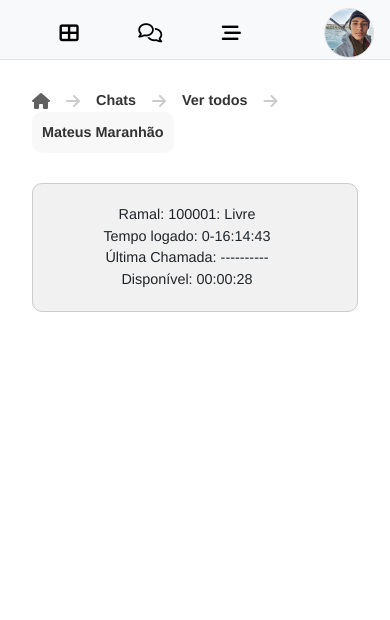
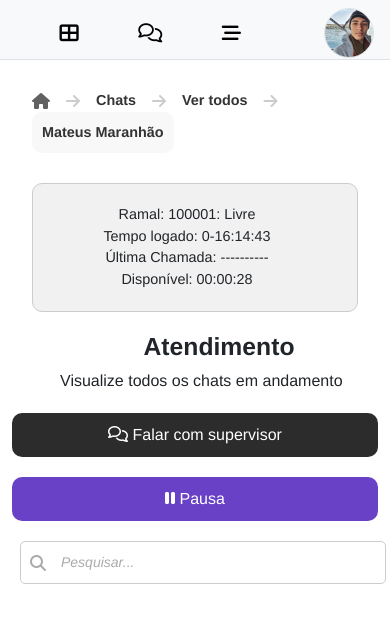
Before and after one commit to mateusmaranhao12/zap-facil, a Vue app: page /menu-usuario in a window 390 px wide. Shown: the top 620 px of the page. Built offline with nearby package versions, Linux system fonts and the light colour scheme.

Commit message:
Implement Navbar2

```diff
--- /dev/null
+++ b/src/components/Navbar1.vue
@@ -0,0 +1,38 @@
+<template>
+    <div class="d-flex align-items-center flex-wrap w-100">
+        <!-- Ver Todos -->
+        <div class="ver-todos d-flex align-items-center me-3 flex-wrap">
+            <i class="fa-solid fa-house me-3"></i>
+            <i class="fa-solid fa-arrow-right me-3"></i>
+            <span class="me-3">Chats</span>
+            <i class="fa-solid fa-arrow-right me-3"></i>
+            <span class="me-3">Ver todos</span>
+            <i class="fa-solid fa-arrow-right me-3"></i>
+            <span style="background-color: rgb(248, 248, 248); border-radius: 10px; padding: 10px;">
+                Mateus Maranhão
+            </span>
+        </div>
+
+        <!-- Time -->
+        <div class="time d-flex align-items-center justify-content-center flex-wrap">
+            <span class="me-3">Ramal: 100001: Livre</span>
+            <span class="me-3">Tempo logado: 0-16:14:43</span>
+            <span class="me-3">Última Chamada: ----------</span>
+            <span class="me-3">Disponível: 00:00:28</span>
+        </div>
+    </div>
+</template>
+
+<script>
+
+export default {
+
+    name: 'navbar-1',
+
+    components: {
+
+    }
+
+}
+
+</script>
--- /dev/null
+++ b/src/components/Navbar2.vue
@@ -0,0 +1,38 @@
+<template>
+    <div class="atendimento">
+        <div class="row">
+            <div class="col-md-5">
+                <h2 class="ms-5">Atendimento</h2>
+                <span class="ms-5">Visualize todos os chats em andamento</span>
+            </div>
+            <div class="col-md-7 d-flex align-items-center justify-content-end flex-wrap">
+                <!-- Botões -->
+                <button class="btn-supervisor me-3">
+                    <i class="fa-regular fa-comments"></i> Falar com supervisor
+                </button>
+                <button class="btn-roxo me-3">
+                    <i class="fa-solid fa-pause"></i> Pausa
+                </button>
+
+                <!-- Input de Pesquisa -->
+                <div class="input-container">
+                    <i class="fa-solid fa-magnifying-glass"></i>
+                    <input type="text" class="form-input" placeholder="Pesquisar..." />
+                </div>
+            </div>
+        </div>
+    </div>
+</template>
+
+<script>
+
+export default {
+
+    name: 'navbar-2',
+
+    components: {
+    }
+
+}
+
+</script>
--- a/src/scss/menu.scss
+++ b/src/scss/menu.scss
@@ -130,3 +130,98 @@
         font-size: 0.9rem;
     }
 }
+
+.atendimento {
+
+    h2 {
+        font-weight: $bold;
+    }
+
+    .btn-roxo {
+        background-color: $purple;
+        color: $white;
+        border: none;
+        border-radius: 10px;
+        padding: 10px;
+        transition: background-color .3s ease;
+        text-decoration: none;
+
+        &:hover {
+            background-color: $purple-hover;
+        }
+    }
+
+    .btn-supervisor {
+        background-color: rgb(44, 44, 44);
+        color: $white;
+        border: none;
+        border-radius: 10px;
+        padding: 10px;
+        transition: background-color .3s ease;
+        text-decoration: none;
+
+        &:hover {
+            background-color: $black;
+        }
+    }
+
+    .input-container {
+        position: relative;
+        width: 300px;
+    }
+
+    .input-container i {
+        position: absolute;
+        left: 10px;
+        top: 50%;
+        transform: translateY(-50%);
+        color: #aaa;
+        font-size: 16px;
+    }
+
+    .form-input {
+        width: 100%;
+        padding: 10px 15px 10px 40px;
+        font-size: 14px;
+        border: 1px solid #ccc;
+        border-radius: 5px;
+        outline: none;
+        transition: all 0.3s ease;
+
+        &::placeholder {
+            color: #aaa;
+            font-style: italic;
+        }
+
+        &:focus {
+            border-color: #007bff;
+            box-shadow: 0 0 5px rgba(0, 123, 255, 0.5);
+        }
+    }
+
+    @media (max-width: 768px) {
+        .form-input {
+            width: 100%;
+            /* O input ocupa toda a largura disponível */
+        }
+
+        .col-md-7 {
+            justify-content: $center;
+            align-items: $center;
+            flex-direction: $column;
+            text-align: $center;
+        }
+
+        h2 {
+            text-align: $center;
+        }
+
+        .input-container,
+        .btn-roxo,
+        .btn-supervisor {
+            margin-top: 20px;
+            width: 100%;
+            margin-left: 0;
+        }
+    }
+}
--- a/src/scss/variaveis.scss
+++ b/src/scss/variaveis.scss
@@ -11,6 +11,7 @@ $center: center;
 $relative: relative;
 $absolute: absolute;
 $flex: flex;
+$column: column;
 
 //Others
 $none: none;
--- a/src/views/MenuUsuario.vue
+++ b/src/views/MenuUsuario.vue
@@ -19,28 +19,10 @@
                 <div class="row d-flex align-items-center justify-content-between flex-wrap">
 
                     <!-- Conteúdo Time e Ver Todos -->
-                    <div class="d-flex align-items-center flex-wrap w-100">
-                        <!-- Ver Todos -->
-                        <div class="ver-todos d-flex align-items-center me-3 flex-wrap">
-                            <i class="fa-solid fa-house me-3"></i>
-                            <i class="fa-solid fa-arrow-right me-3"></i>
-                            <span class="me-3">Chats</span>
-                            <i class="fa-solid fa-arrow-right me-3"></i>
-                            <span class="me-3">Ver todos</span>
-                            <i class="fa-solid fa-arrow-right me-3"></i>
-                            <span style="background-color: rgb(248, 248, 248); border-radius: 10px; padding: 10px;">
-                                Mateus Maranhão
-                            </span>
-                        </div>
+                    <Navbar1 />
 
-                        <!-- Time -->
-                        <div class="time d-flex align-items-center justify-content-center flex-wrap">
-                            <span class="me-3">Ramal: 100001: Livre</span>
-                            <span class="me-3">Tempo logado: 0-16:14:43</span>
-                            <span class="me-3">Última Chamada: ----------</span>
-                            <span class="me-3">Disponível: 00:00:28</span>
-                        </div>
-                    </div>
+                    <!--Atendimento-->
+                    <Navbar2 />
 
                 </div>
             </div>
@@ -50,13 +32,17 @@
 
 <script>
 import MenuAside from '@/components/MenuAside.vue'
+import Navbar1 from '@/components/Navbar1.vue'
+import Navbar2 from '@/components/Navbar2.vue';
 
 export default {
 
     name: 'menu-usuario',
 
     components: {
-        MenuAside
+        MenuAside,
+        Navbar1,
+        Navbar2
     }
 
 }
```
